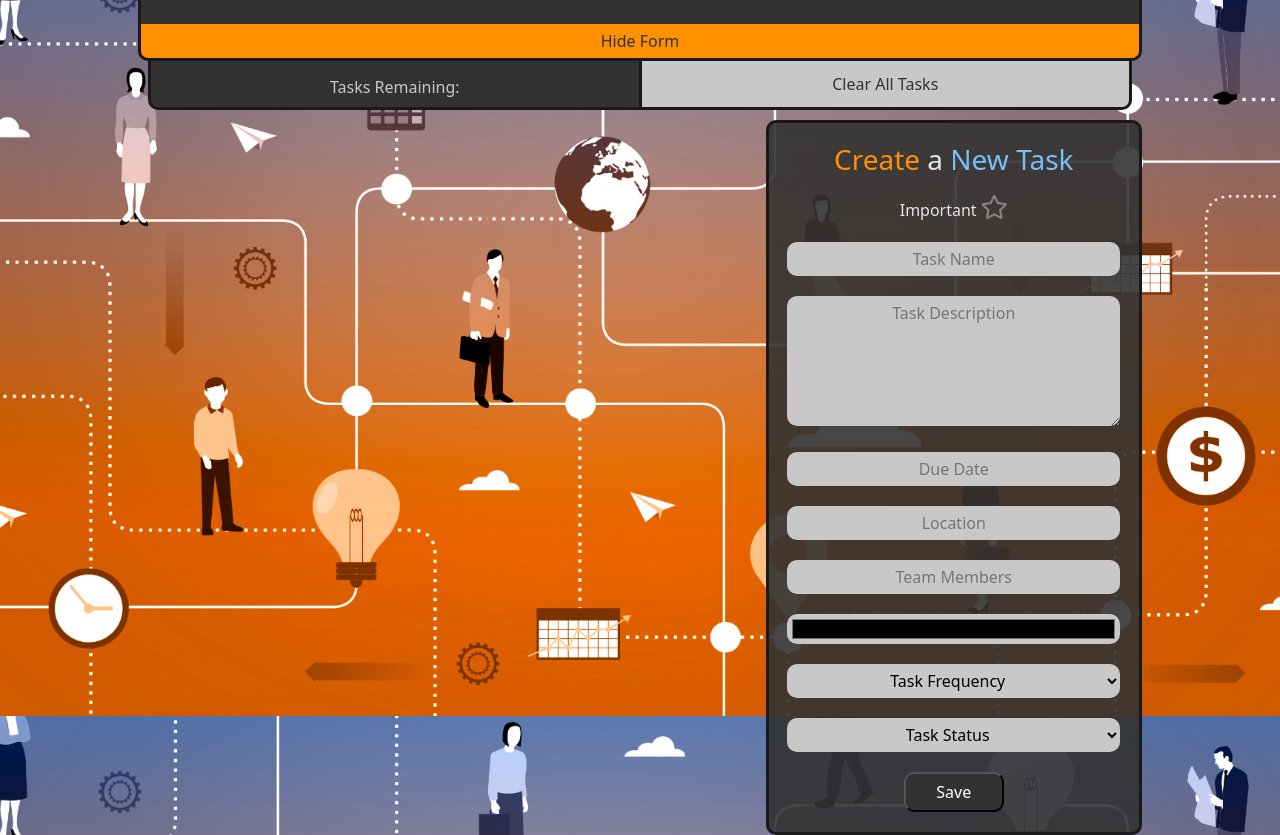
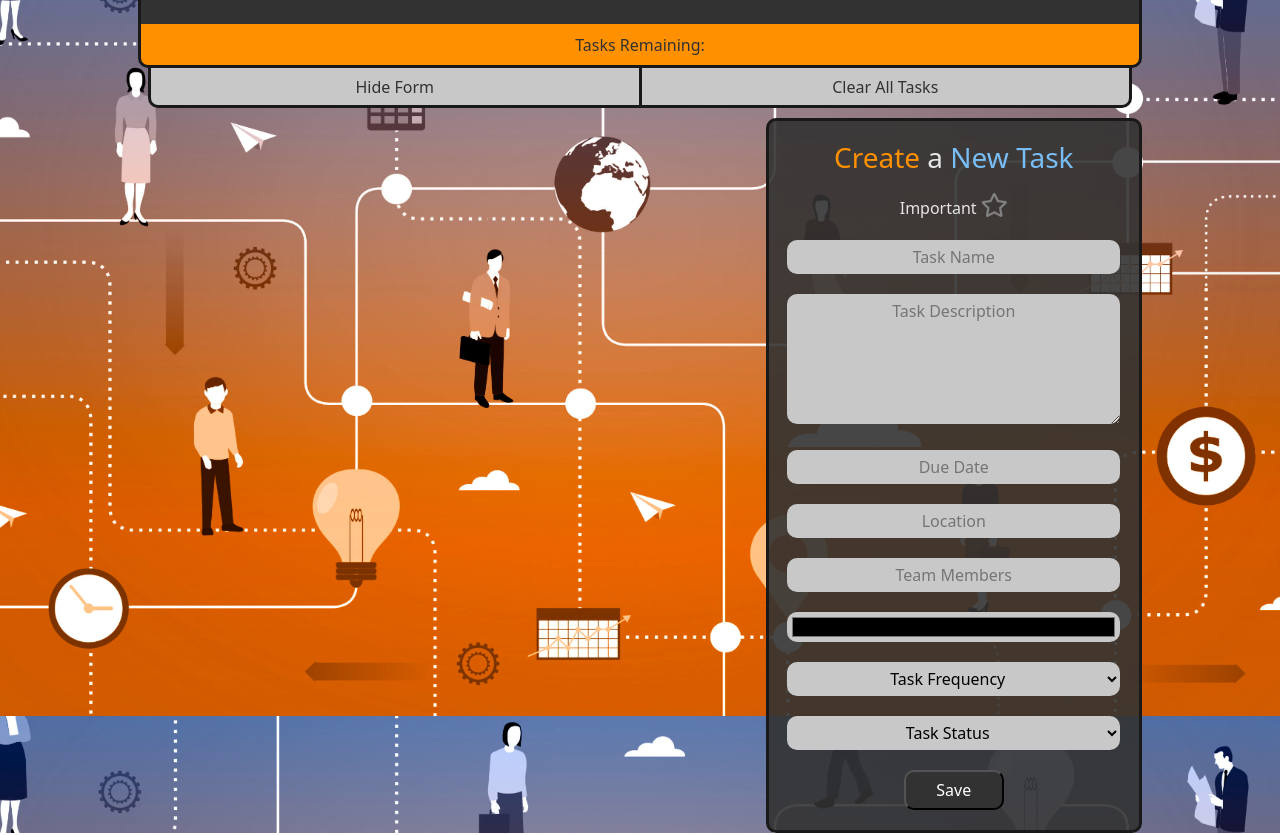
Before and after one commit to Finsternavy/TaskManager, a plain HTML site: page index.html in a window 1280 px wide. Shown: the part 84-919 px from the top of the page. Drawn offline with nearby package versions, Linux system fonts and the light colour scheme; no server answers.

Commit message:
changed button order on header

```diff
--- a/index.html
+++ b/index.html
@@ -14,9 +14,9 @@
 <body>
     <header>
         <h1><span class="accent">Welcome </span>to My <span class="accent-2">Task Manager</span></h1>
-        <button class="toggleFormButton">Hide Form</button>
+        <label class="task-remaining">Tasks Remaining: <span class="task-count"></span></label>
         <div class="task-functions">
-            <label class="task-remaining">Tasks Remaining: <span class="task-count"></span></label>
+            <button class="toggleFormButton">Hide Form</button>
             <button class="clear-all-tasks-button">Clear All Tasks</button>
         </div>
     </header>
--- a/styles/main.css
+++ b/styles/main.css
@@ -51,11 +51,12 @@ h1{
     border-top: none;
 }
 .toggleFormButton{
-    min-width: 100%;
+    flex: 1;
+    width: 100%;
     text-align: center;
-    border-radius: 0 0 10px 10px;
+    border-radius: 0 0 0 10px;
     padding: 5px;
-    background-color: var(--accent-txt-color);
+    background-color:rgb(200, 200, 200);
     color: rgb(50, 50, 50);
     border: 3px solid rgba(25, 25, 25);
     border-top: none;
@@ -76,22 +77,23 @@ h1{
     border-left: none;
 }
 .clear-all-tasks-button:hover{
-    background-color: red;
-    color: rgb(200, 200, 200);
+    background-color: var(--accent-2-txt-color);
 }
 .task-functions{
     display: flex;
     width: calc(100% - 20px);
     margin-left: 10px;
     margin-right: 10px;
+    height: 40px;
 }
 .task-remaining{
-    flex: 1;
     text-align: center;
-    border-radius: 0 0 0 10px ;
+    width: 100%;
+    border-radius: 0 0 10px 10px ;
     padding: 5px;
-    background-color: rgb(50, 50, 50);
-    color: rgb(200, 200, 200);
+    padding-top: 0px;
+    background-color: var(--accent-txt-color);
+    color: rgb(50, 50, 50);
     border: 3px solid rgba(25, 25, 25);
     border-top: none;
 }
```
